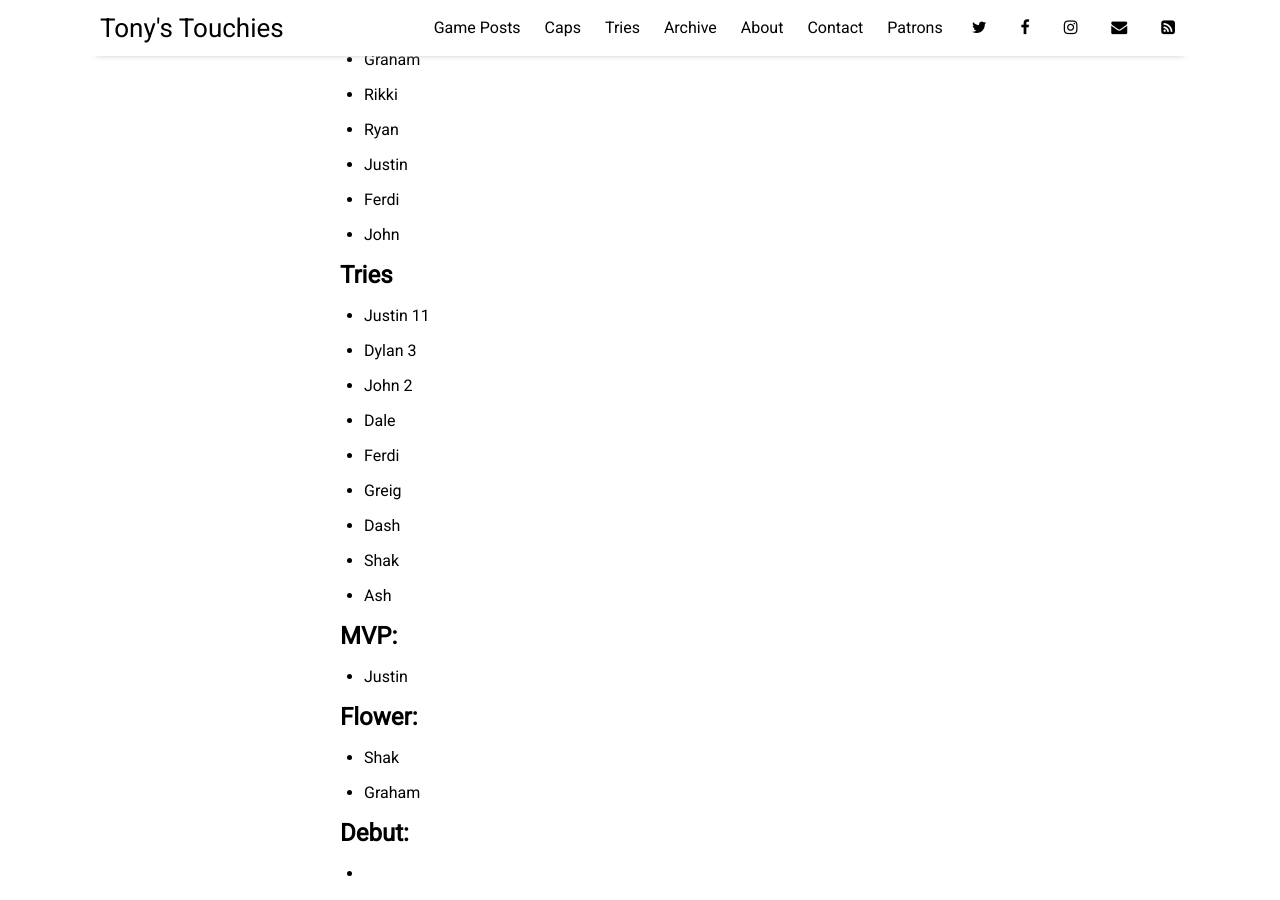
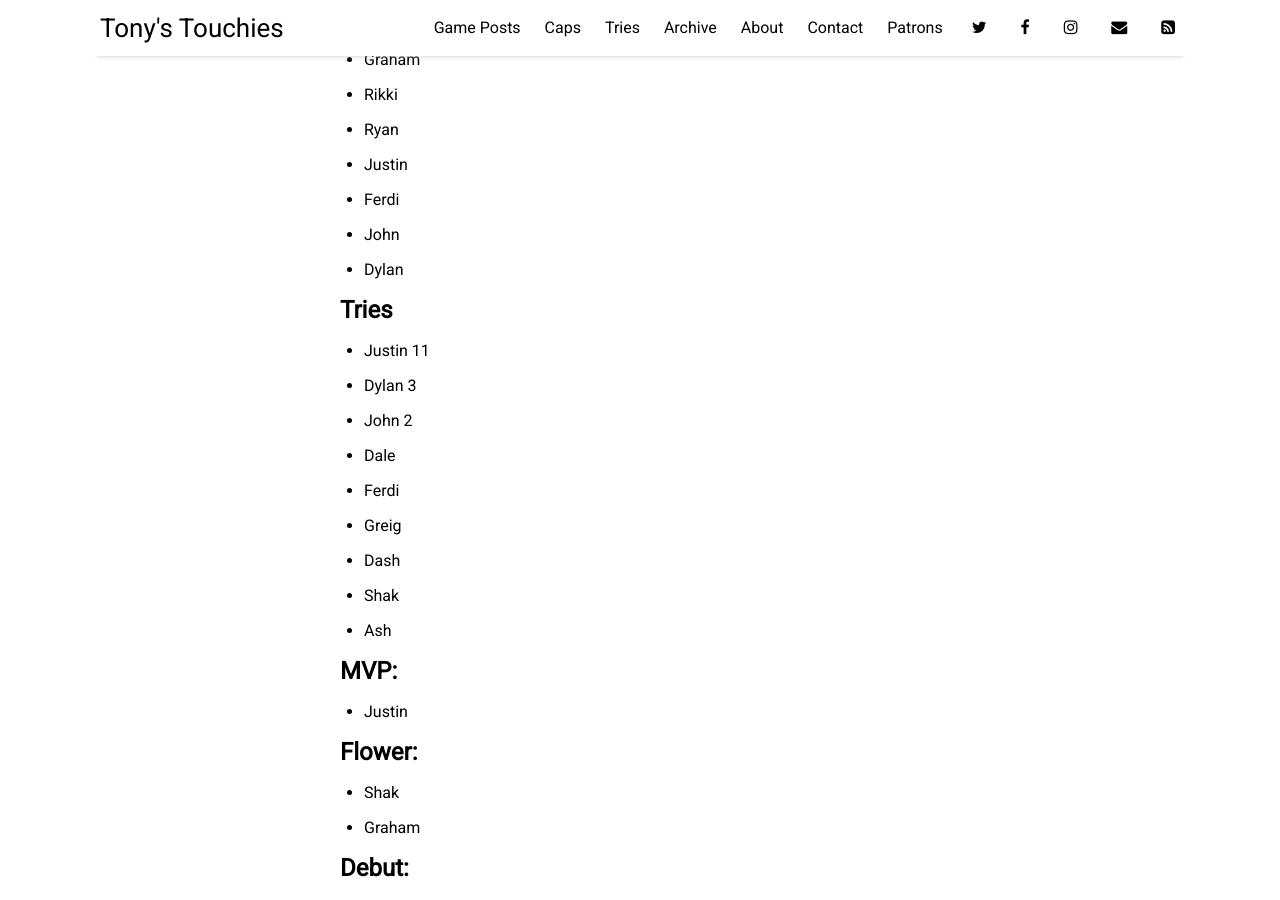
Before and after one commit to sundayrugby/sundayrugby.github.io, a Jekyll site: the page built from _posts/2024-04-01-CK.md, in a window 1280 px wide and 900 px high, scrolled down 693 px. Built offline with Jekyll 4.4.1, drawn with Linux system fonts in a browser that asks for light colours; nearby versions of some CDN libraries.

Commit message:
Update 2024-04-01-CK.md

```diff
--- a/_posts/2024-04-01-CK.md
+++ b/_posts/2024-04-01-CK.md
@@ -21,6 +21,7 @@ image: 2024_04_01.jpg
 * Justin
 * Ferdi
 * John
+* Dylan
 
 ## Tries
 
```
